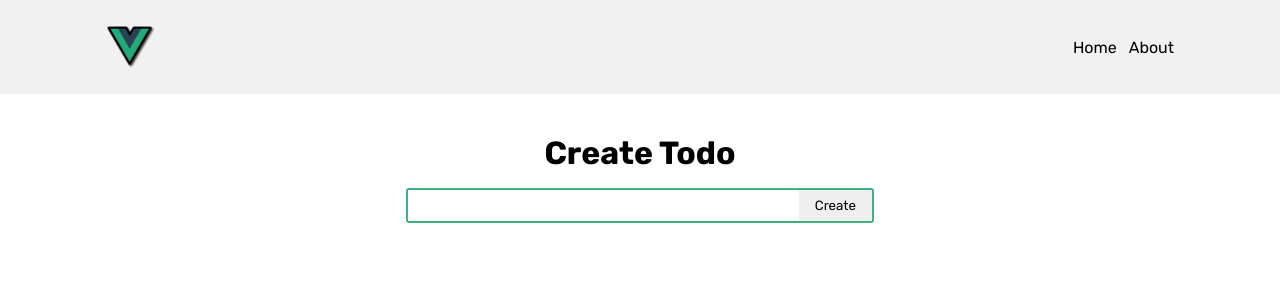
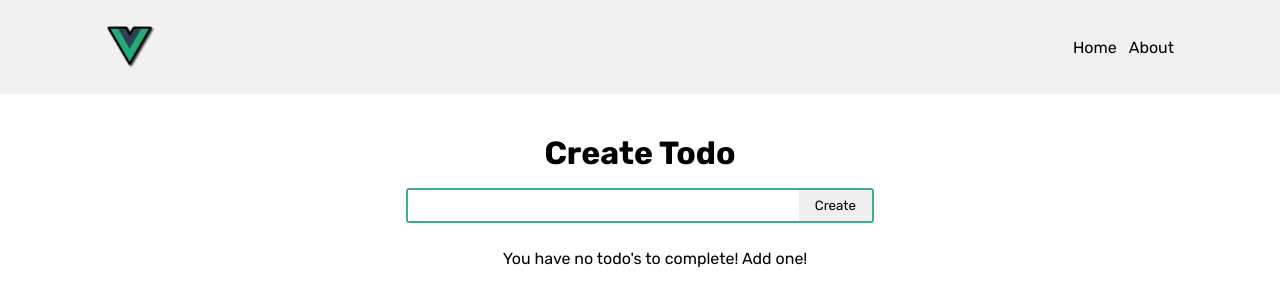
Before and after one commit to s3mi0tics/Vue3js-crash-course, a Vue app in the folder vue-todos/: page / in a window 1280 px wide. Shown: the top 306 px of the page. Built offline with nearby package versions, Linux system fonts and the light colour scheme.

Commit message:
add styles and conditional rendering (v-if, v-else)

```diff
--- a/vue-todos/src/views/TodosView.vue
+++ b/vue-todos/src/views/TodosView.vue
@@ -1,7 +1,9 @@
 <script setup>
 import { uid } from "uid";
 import { ref } from "vue";
+import { Icon } from '@iconify/vue'
 import TodoCreator from "../components/TodoCreator.vue";
+import TodoItem from "../components/TodoItem.vue";
 const todoList = ref([]);
 const createTodo = (todo) => {
   todoList.value.push({
@@ -17,6 +19,13 @@ const createTodo = (todo) => {
   <main>
     <h1>Create Todo</h1>
     <TodoCreator @create-todo="createTodo" />
+    <ul v-if="todoList.length > 0" class="todo-list">
+      <TodoItem v-for="todo in todoList" :todo="todo" />
+    </ul>
+    <p v-else class="todos-msg">
+      <Icon icon="nato-v1-:sad-but-relieved-face" width="22" />
+      <span>You have no todo's to complete! Add one!</span>
+    </p>
   </main>
 </template>
 
@@ -33,5 +42,19 @@ main {
     margin-bottom: 16px;
     text-align: center;
   }
+  .todo-list {
+    display: flex;
+    flex-direction: column;
+    list-style: none;
+    margin-top: 24px;
+    gap: 20px;
+  }
+  .todos-msg {
+    display: flex;
+    align-items: center;
+    justify-content: center;
+    gap: 8px;
+    margin-top: 24px;
+  }
 }
 </style>
```
